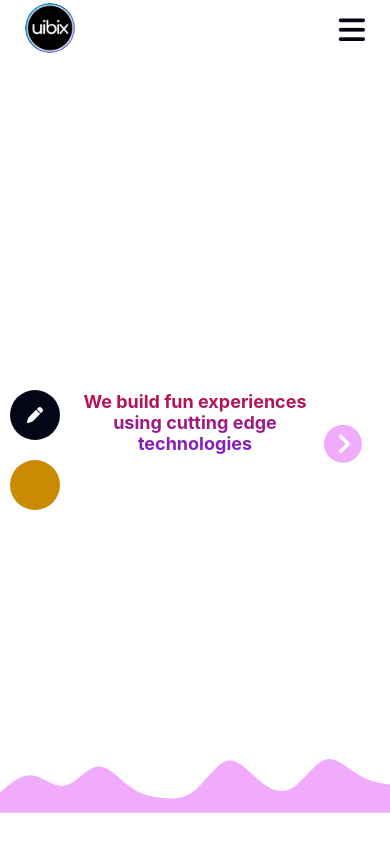
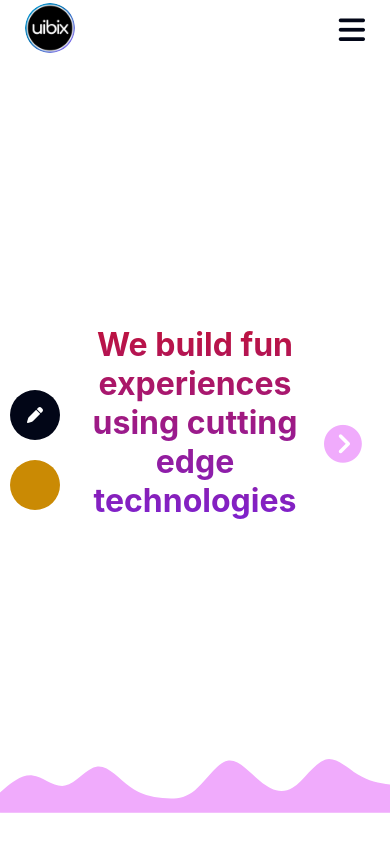
Before and after one commit to mohitmtnr/story-teller, a React (Create React App) app: page / in a window 390 px wide. Built offline with nearby package versions, Linux system fonts and the light colour scheme.

Commit message:
few adjustments

```diff
--- a/src/App.css
+++ b/src/App.css
@@ -309,7 +309,7 @@
   .heading {
     text-align: center;
     margin: 80px;
-    font-size: large;
+    font-size: xx-large;
   }
 
   .svg-curve {
@@ -346,12 +346,6 @@
     padding: 0px;
   }
 
-  #main-content-about-us p,
-  #main-content-services p {
-    font-size: medium;
-    padding: 0px;
-  }
-
   #story-teller-about-us h1,
   #story-teller-services h1 {
     writing-mode: horizontal-tb;
@@ -373,6 +367,11 @@
 @media only screen and (max-width: 400px) {
   #main-content-services,
   #main-content-about-us {
-    padding: 10px;
+    padding: 25px;
+  }
+
+  #main-content-about-us p,
+  #main-content-services p {
+    text-align: center;
   }
 }
```
